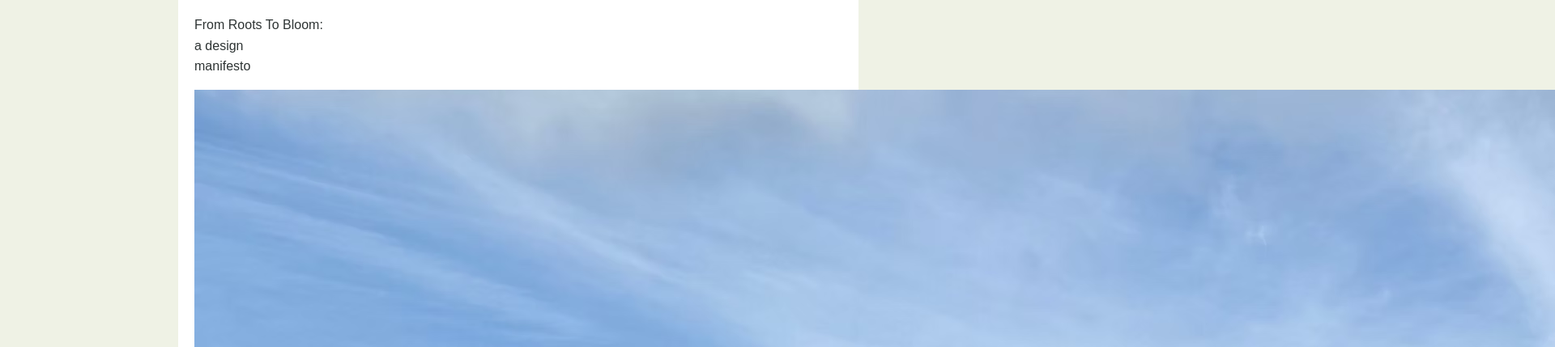
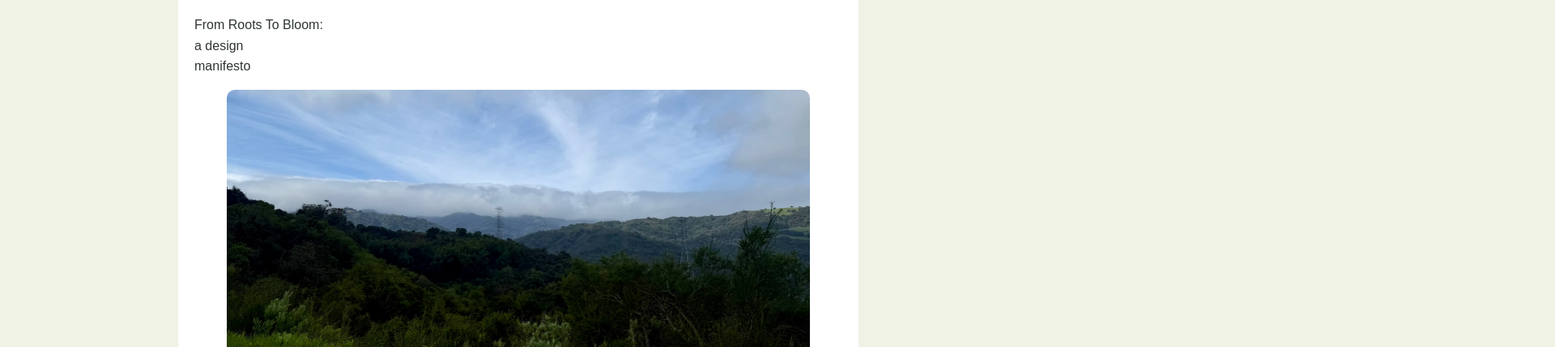
Before and after one commit to hs5617/ART74, a plain HTML site: page index.html in a window 1280 px wide. Shown: the part 187-616 px from the top of the page at 81% size, 1920 px wide, since content can reach past the window. Drawn offline with Linux system fonts and the light colour scheme.

Commit message:
Update index.html

```diff
--- a/index.html
+++ b/index.html
@@ -14,10 +14,9 @@
 <main>
   <h1>Rooted in Nature, Grown with Heart</h1>
   <p>From Roots To Bloom:<br>a design<br>manifesto</p>
-  <picture>
-  <source srcset="IMG_4360_heic.png.avif" type="image/avif">
-  <img src="hero.jpg" alt="Nature background">
-</picture>
+  <figure>
+  <img src="IMG_4360_heic.png.avif" alt="Nature background">
+</figure>
   <p>Nature reminds me to pause,<br>
   feel, and grow with care. It reflects the values that ground<br>
   me as a designer and inspire how I create.</p>
```
